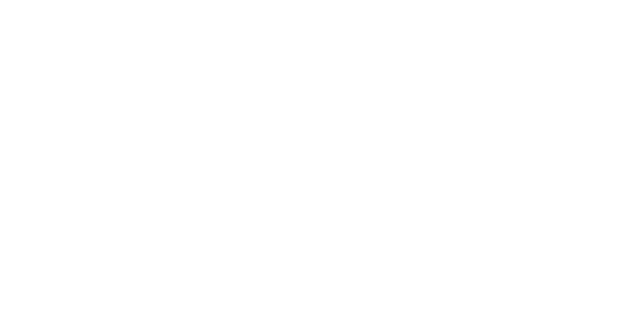
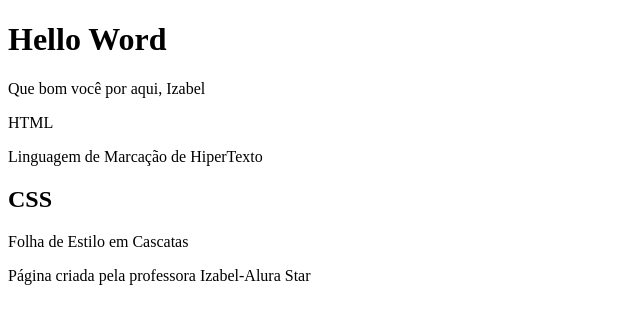
Before and after one commit to izabe1976/Hello-Word-1, a plain HTML site: page HELLO WORD/index.html in a window 1280 px wide. Shown: the whole page, without its empty margins (0-640 px from the left). Drawn offline with Linux system fonts and the light colour scheme.

Commit message:
HELLO WORD 2

```diff
--- a/HELLO WORD/index.html
+++ b/HELLO WORD/index.html
@@ -6,6 +6,24 @@
     <title>Hello Word</title>
 </head>
 <body>
+   <header>
+    <h1>Hello Word</h1>
+    <p>Que bom você por aqui, Izabel</p>
+   </header>
 
+   <section>
+
+    <f2>HTML</f2>
+    <P>Linguagem de Marcação de HiperTexto</P>
+
+    <h2>CSS</h2>
+    <P>Folha de Estilo em Cascatas</P>
+
+   </section>
+
+   <footer>
+    <P> Página criada pela professora Izabel-Alura Star</P>
+
+   </footer>
 </body>
 </html>
```
